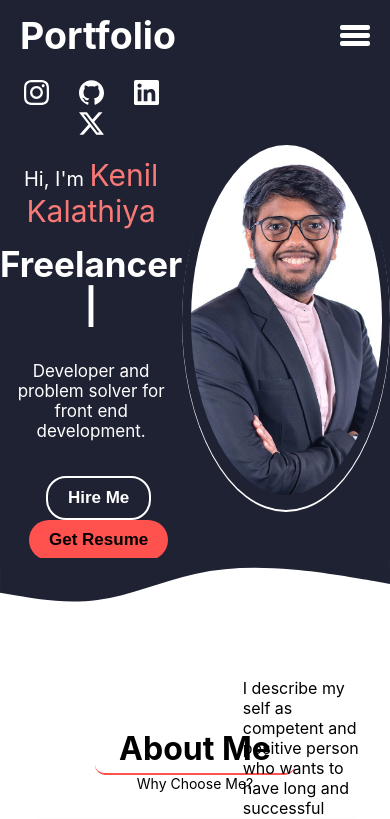
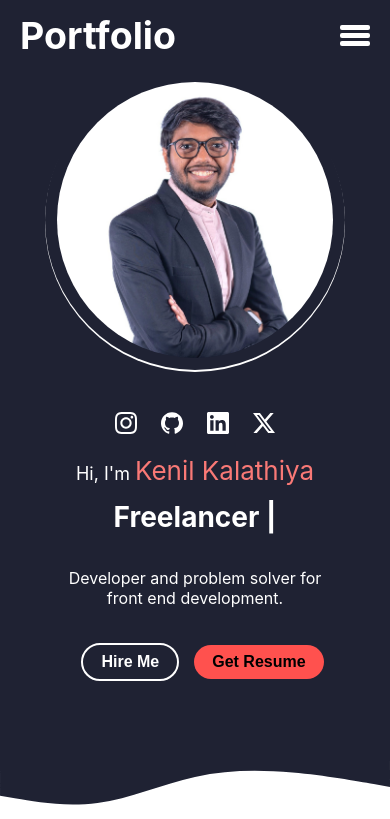
Before and after one commit to kenilkalathiya/kenilkalathiya.github.io, a React (Create React App) app: page / in a window 390 px wide. Shown: the top 819 px of the page. Built offline with nearby package versions, Linux system fonts and the light colour scheme.

Commit message:
Some CSS changes

```diff
--- a/src/Portfolio/Home/home.css
+++ b/src/Portfolio/Home/home.css
@@ -7,10 +7,19 @@
     --grey-color:rgb(31, 34, 51);
 }
 
+body, html {
+    margin: 0;
+    padding: 0;
+    overflow-x: hidden; /* Prevent horizontal scrolling */
+}
+
 /* .main-profile{
+    position: relative;
+    background-color: #1f2233;
 } */
 
-.profile-container{
+
+/* .profile-container{
     display: flex;
     align-items: center;
     text-align: center;
@@ -20,14 +29,45 @@
     min-height: fit-content;
     background: var(--grey-color);
     background-attachment: fixed;
+    width: 100%;
+    max-width: 100%;
 }
 
 .profile-content{
     display: flex;
     color: white;
-    width: 50%;
+    width: 100%;
+} */
 
+.profile-container {
+    display: flex;
+    align-items: center;       /* vertically align text & image */
+    justify-content: center;   /* center the whole group */
+    gap: 250px;                /* space between text and image */
+    padding: 80px 20px;
+    background: var(--grey-color);
+    background-attachment: fixed;
+    width: 100%;
+    /* max-width: 1200px;         limit max width for large screens */
+    margin: 0 auto;            /* center container on screen */
+    box-sizing: border-box;
 }
+
+
+.profile-content {
+    display: flex;
+    flex-direction: column; /* stack inside text */
+    align-items: flex-start; /* align text to left (looks better) */
+    justify-content: center;
+    color: white;
+    max-width: 500px;
+    width: 100%;
+    text-align: left;        /* left align text */
+}
+
+
+
+
 .social-media{
     margin-bottom: 15px;
     font-size: 25px;
@@ -98,7 +138,7 @@
 
 
 
-.profile-img{
+/* .profile-img{
     display: flex;
     align-items: center;
     justify-content: center;
@@ -107,8 +147,19 @@
     height: 380px;
     width: 380px;
     z-index: 2;
-    /* margin: 0 0px 0 10px; */
+} */
+
+.profile-img {
+    display: flex;
+    align-items: center;
+    justify-content: center;
+    height: 350px;
+    width: 350px;
+    border-radius: 50%;
+    overflow: hidden;
+    box-shadow: 0px 2px 0px 0px white;
 }
+
 
 .picture-background{
     height: 92%;
@@ -126,9 +177,13 @@
     transition: 1s ease-out;
 }
 
-.svg-img{
-    margin-top: -2px;
+.svg-img {
+    display: block;
+    width: 100%;
+    margin: 0; /* Remove gap */
+
 }
+
 
 /* Heading of all section */
 
@@ -160,6 +215,105 @@
 @media screen and (max-width: 360px) {
     .profile-container{
         flex-direction: column-reverse;
+        padding-top: 70px;
+        gap: 0px;
+    }
+
+    .profile-img{
+        height: 250px;
+        width: 250px;
+        /* margin-bottom: 20px; */
+    }
+
+    .profile-content{
+        width: 90%;
+        /* margin-top: 20px; */
+    }
+
+    .profile-name{
+        font-size: 16px;
+    }
+
+    .profile-name .name{
+        font-size: 22px;
+    }
+
+    .profile-role{
+        font-size: 22px;
+    }
+
+    .profile-role-tagline{
+        font-size: 14px;
+    }
+
+    .social-media a{
+        font-size: 20px;
+        padding: 0px 10px;
+    }
+}
+
+@media screen and (min-width: 361px) and (max-width: 768px) {
+    .profile-container{
+        flex-direction: column-reverse;
+        padding-top: 70px;
+        gap: 0px;
+    }
+
+    .profile-img{
+        height: 300px;
+        width: 300px;
+        margin-bottom: 20px;
+    }
+
+    .profile-content{
+        width: 80%;
+        margin-top: 20px;
+    }
+
+    .profile-name{
+        font-size: 18px;
+    }
+
+    .profile-name .name{
+        font-size: 26px;
+    }
+
+    .profile-role{
+        font-size: 28px;
+    }
+
+    .profile-role-tagline{
+        font-size: 16px;
+    }
+
+    .social-media a{
+        font-size: 22px;
+        padding: 0px 12px;
+    }
+
+    .button{
+        font-size: 16px;
+        padding: 8px 18px;
+    }
+}
+
+@media screen and (max-width: 768px) {
+    .picture-background:hover{
+        transform: scale(1.05);
+    }
+}
+
+
+@media screen and (max-width: 768px) {
+    .svg-img{
+        margin-top: 0px;
+    }
+}
+
+
+/* @media screen and (max-width: 360px) {
+    .profile-container{
+        flex-direction: column-reverse;
     }
 
     .profile-img{
@@ -187,4 +341,4 @@
     .profile-role-tagline{
         font-size: 16px;
     }
-}
+} */
--- a/src/Portfolio/Navbar/Navbar.css
+++ b/src/Portfolio/Navbar/Navbar.css
@@ -113,23 +113,33 @@
   transform: rotate(-45deg) translate(6px, -6px);
 }
 
+/* Prevent scrolling when menu is open */
+.no-scroll {
+  overflow: hidden;
+  height: 100vh;
+}
+
+
 /* Responsive dropdown menu */
 @media screen and (max-width: 768px) {
   /* Hide desktop nav */
+
+
   .navigation {
-    display: none;
+    flex-direction: column;
+    align-items: center;
+    background-color: var(--grey-color);
+    position: fixed;
+    top: 70px;
+    right: -100%; /* hidden off the screen */
+    width: 50%; /* only half the screen */
+    height: 100vh; /* full height of viewport */
+    transition: right 0.4s ease;
+    padding: 20px;
   }
 
-  /* Show nav when active */
   .links.active .navigation {
-    display: flex;
-    flex-direction: column;
-    background-color: var(--darkgrey-color);
-    position: absolute;
-    top: 70px;
-    left: 0;
-    width: 100%;
-    /* padding: 20px; */
+    right: 0; /* slides into view */
   }
 
   .navigation li {
--- a/src/Portfolio/Navbar/Navbar.jsx
+++ b/src/Portfolio/Navbar/Navbar.jsx
@@ -22,11 +22,21 @@
 //   );
 // }
 
-import React, { useState } from "react";
+import React, { useState, useEffect } from "react";
 import "./Navbar.css";
 
 export default function Navbar() {
   const [isOpen, setIsOpen] = useState(false);
+
+  // 🚀 Disable scroll when menu is open
+useEffect(() => {
+  if (isOpen) {
+    document.body.classList.add("no-scroll");
+  } else {
+    document.body.classList.remove("no-scroll");
+  }
+}, [isOpen]);
+
 
   const handleLinkClick = () => {
     setIsOpen(false); // Close menu when link is clicked
```
